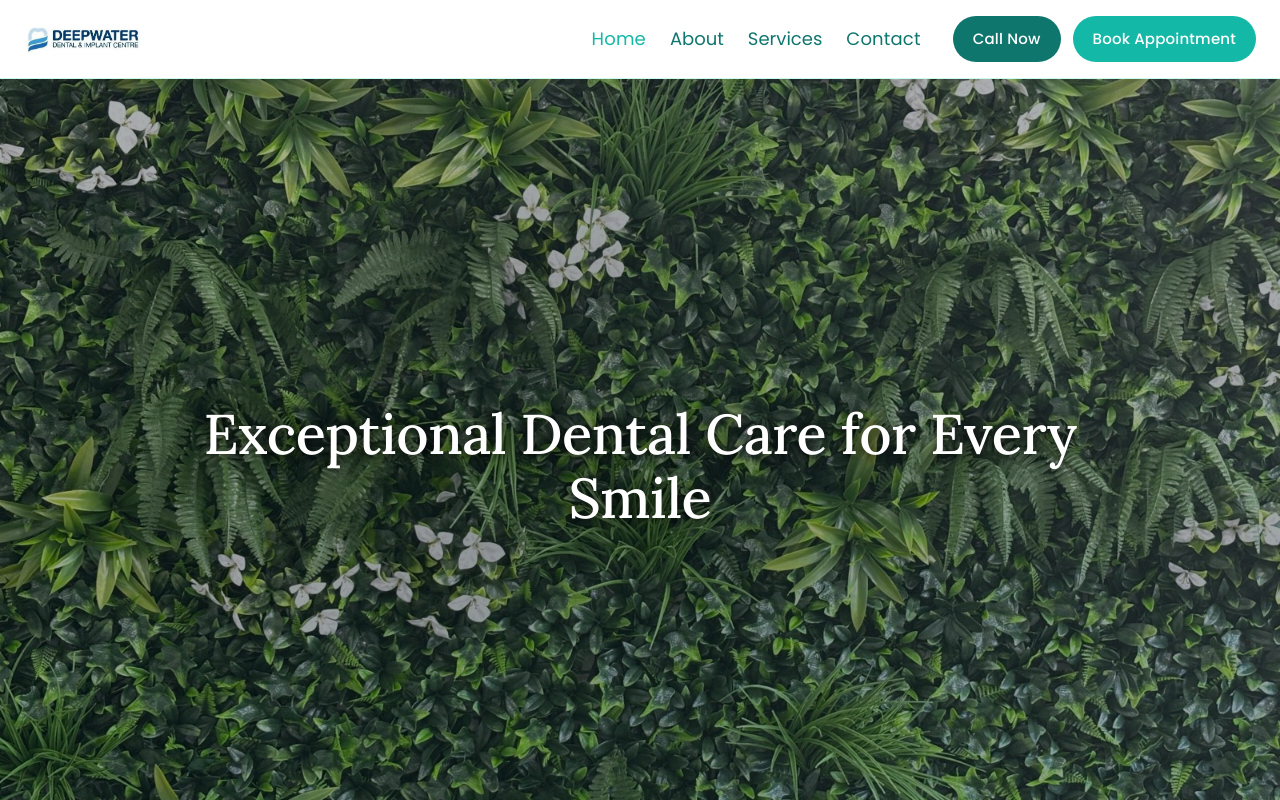
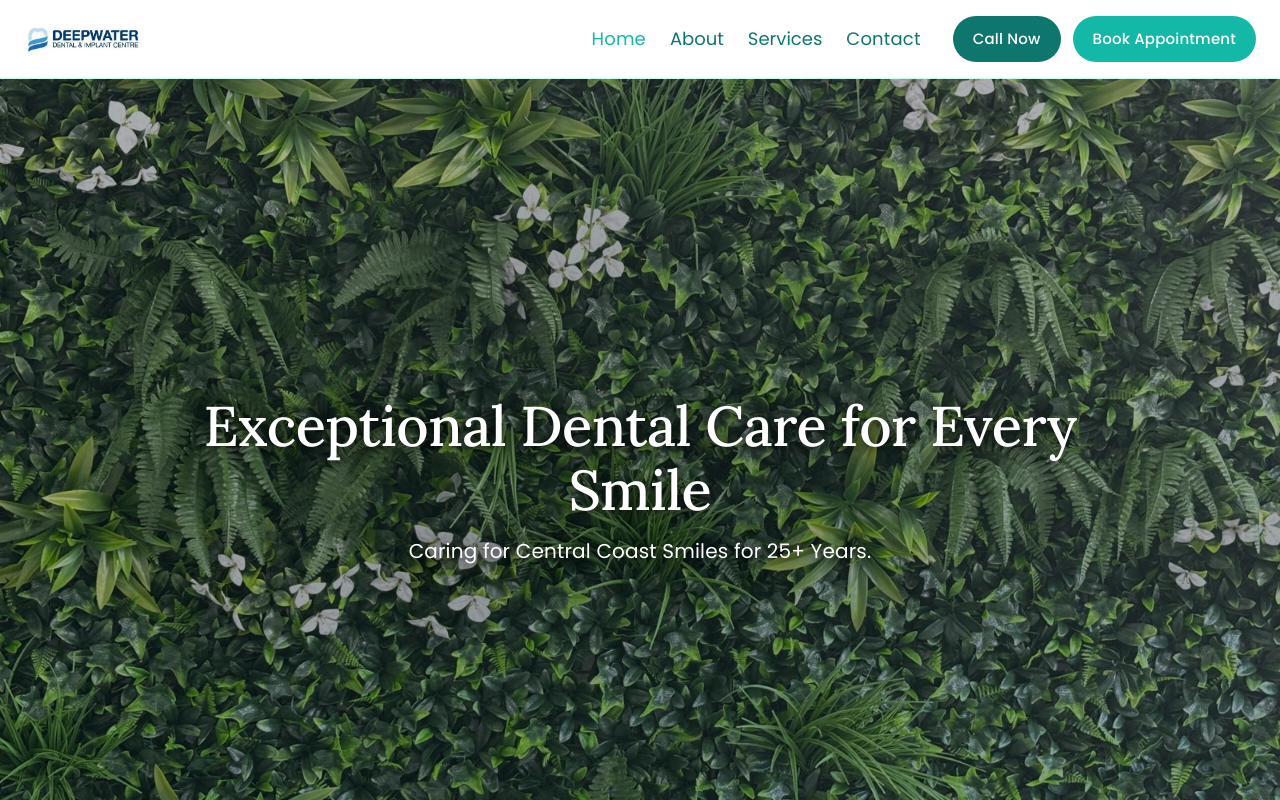
Before and after one commit to katnguyen2301-ops/Deepwater-website, a React (Vite) app: page / in a window 1280 px wide. Shown: the top 800 px of the page. Built offline with nearby package versions, Linux system fonts and the light colour scheme.

Commit message:
Update index.css

```diff
--- a/src/index.css
+++ b/src/index.css
@@ -1013,14 +1013,34 @@ body {
     linear-gradient(180deg, rgba(2, 20, 18, 0.22), rgba(2, 20, 18, 0.3));
 }
 
-.home-hero h1 {
+.home-hero-content {
   position: relative;
   z-index: 1;
+  display: flex;
+  flex-direction: column;
+  align-items: center;
   max-width: 900px;
+}
+
+.home-hero h1 {
   color: #fff;
   margin: 0;
   line-height: 1.15;
   text-shadow: 0 2px 10px rgba(0, 0, 0, 0.7), 0 4px 36px rgba(0, 0, 0, 0.55);
+}
+
+.home-hero-subtitle {
+  max-width: 640px;
+  margin: 16px 0 0;
+  color: #fff;
+  font-size: 20px;
+  text-shadow: 0 2px 10px rgba(0, 0, 0, 0.7), 0 4px 36px rgba(0, 0, 0, 0.55);
+}
+
+@media (max-width: 1024px) {
+  .home-hero-subtitle {
+    font-size: 16px;
+  }
 }
 
 .home-services-reveal {
```
